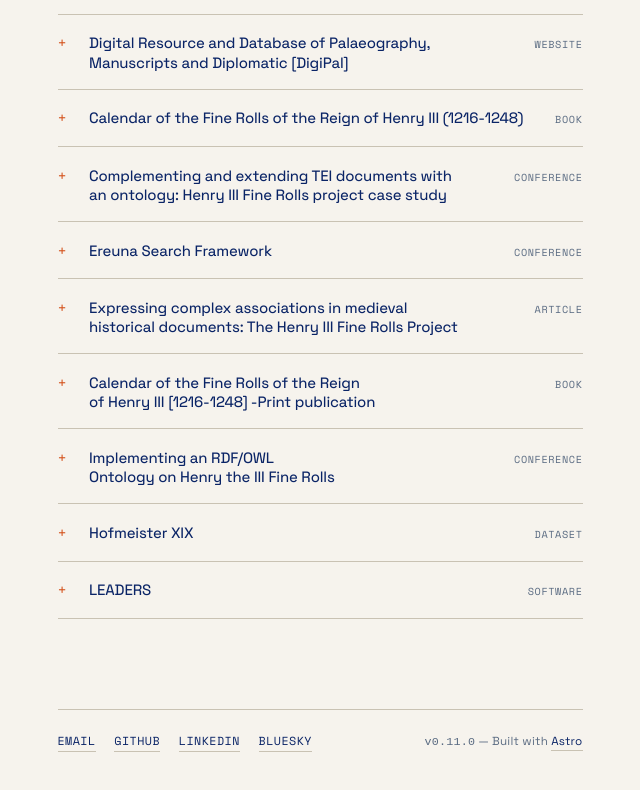
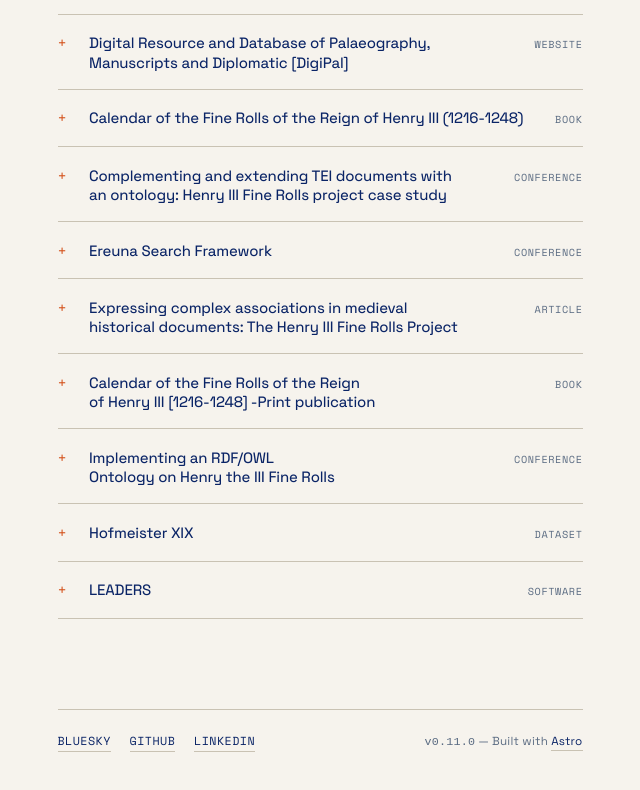
Before and after one commit to jmiguelv/jmiguelv.github.io, an Astro site: page / in a window 1280 px wide. Shown: the part 6527-7317 px from the top of the page, without its empty margins (320-960 px from the left). Built offline with nearby package versions, Linux system fonts and the light colour scheme; Astro itself is replaced by a stand-in of ours.

Commit message:
Remove email link, sort social links alphabetically

```diff
--- a/src/components/SiteFooter.astro
+++ b/src/components/SiteFooter.astro
@@ -6,17 +6,14 @@ import { version } from "../../package.json";
   <nav aria-label="Social">
     <ul class="social">
       <li>
-        <a href="mailto:jmiguelv.github.io.unafraid248@passinbox.com">Email</a>
+        <a href="https://bsky.app/profile/jmiguelv.bsky.social" rel="external"
+          >Bluesky</a
+        >
       </li>
       <li><a href="https://github.com/jmiguelv" rel="external">GitHub</a></li>
       <li>
         <a href="https://www.linkedin.com/in/jmiguelv/" rel="external"
           >LinkedIn</a
-        >
-      </li>
-      <li>
-        <a href="https://bsky.app/profile/jmiguelv.bsky.social" rel="external"
-          >Bluesky</a
         >
       </li>
     </ul>
```
